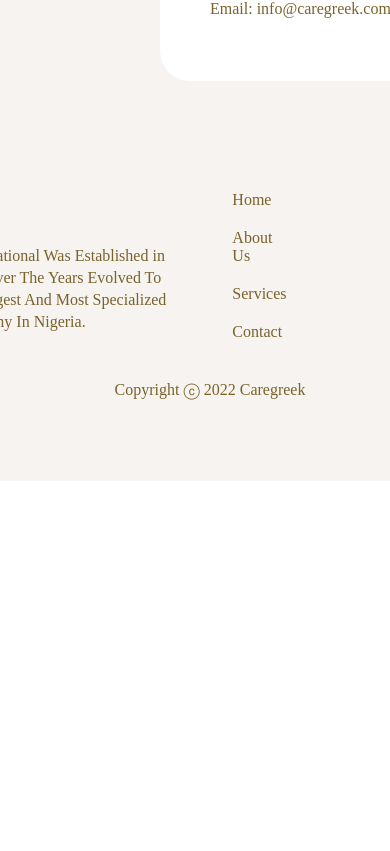
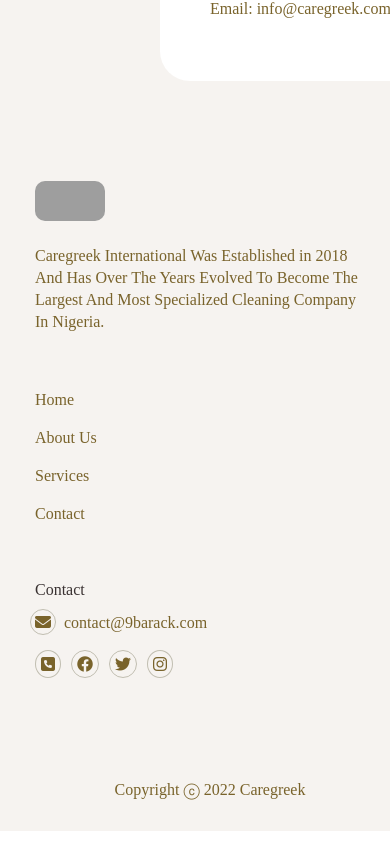
Before and after one commit to baaraka/caregreek---, a React (Create React App) app: page / in a window 390 px wide. Shown: the part 879-1730 px from the top of the page. Before the commit the page ends 1360 px from the top, so only its background shows below. Built offline with nearby package versions, Linux system fonts and the light colour scheme; grey boxes are pictures that could not be loaded.

Commit message:
change color and add media query

```diff
--- a/src/footer/Footer.css
+++ b/src/footer/Footer.css
@@ -75,7 +75,7 @@
 .footerSpanRight {
   padding-bottom: 10px;
   padding-left: 5px;
-  color: rgb(83, 73, 73);
+  color: rgb(58, 50, 50);
 }
 .footerEmail {
   color: rgb(121, 99, 43);
@@ -101,3 +101,39 @@
   padding-right: 10px;
   padding-top: 10px;
 }
+/* small devices (smartphones) */
+@media screen and (max-width: 767px) {
+  .footer {
+    width: 100%;
+    height: 100%;
+  }
+  .footerDiv {
+    max-width: 100%;
+  }
+  .footerDivList {
+    width: 100%;
+    height: 100%;
+  }
+  .footerDivListItem {
+    max-width: 100%;
+    display: flex;
+    flex-direction: column;
+  }
+  .footerListItemLeft {
+    max-width: 100%;
+    position: relative;
+    left: 5px;
+  }
+  .footerTopCenter {
+    position: relative;
+    left: 25px;
+  }
+  .footerRight {
+    position: relative;
+    left: 30px;
+  }
+  .footerSpan {
+    width: 100%;
+    padding-right: 60px;
+  }
+}
```
